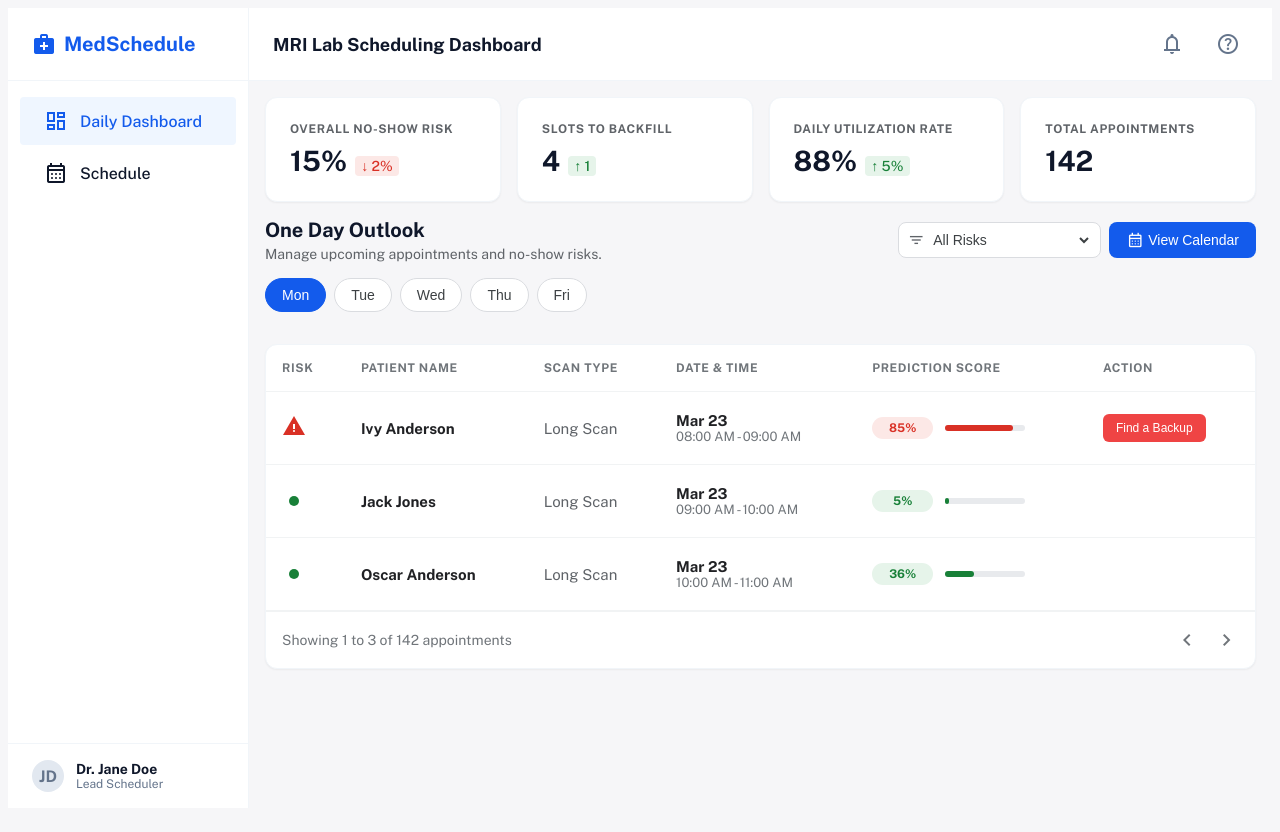
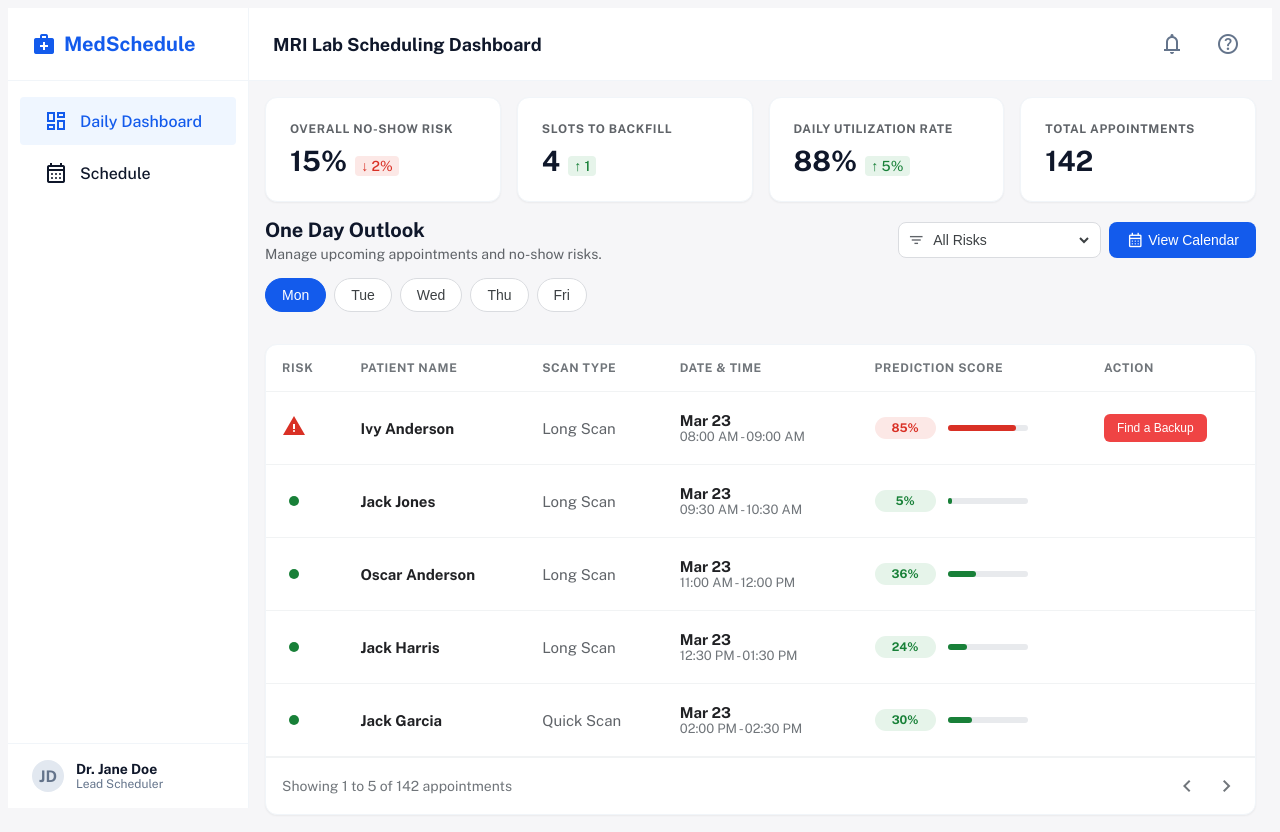
Before and after one commit to Kaanart/NoShowAgent, a React (Vite) app in the folder frontend/: page / in a window 1280 px wide. Shown: the top 832 px of the page. Built offline with nearby package versions, Linux system fonts and the light colour scheme.

Commit message:
fixing calendar

```diff
--- a/frontend/src/App.tsx
+++ b/frontend/src/App.tsx
@@ -41,7 +41,7 @@ function App() {
         "past_no_shows": 0,
         "risk_score": 0.37,
         "appointment_date": "2026-03-27",
-        "appointment_time": "08:30",
+        "appointment_time": "09:30",
         "scan_type": "Quick Scan",
         "duration": 30
     },
@@ -52,7 +52,7 @@ function App() {
         "past_no_shows": 0,
         "risk_score": 0.59,
         "appointment_date": "2026-03-27",
-        "appointment_time": "09:00",
+        "appointment_time": "11:00",
         "scan_type": "Quick Scan",
         "duration": 30
     },
@@ -74,7 +74,7 @@ function App() {
         "past_no_shows": 5,
         "risk_score": 0.1,
         "appointment_date": "2026-03-27",
-        "appointment_time": "09:30",
+        "appointment_time": "12:30",
         "scan_type": "Quick Scan",
         "duration": 30
     },
@@ -107,7 +107,7 @@ function App() {
         "past_no_shows": 2,
         "risk_score": 0.62,
         "appointment_date": "2026-03-27",
-        "appointment_time": "10:00",
+        "appointment_time": "14:00",
         "scan_type": "Long Scan",
         "duration": 60
     },
@@ -128,8 +128,8 @@ function App() {
         "age": 60,
         "past_no_shows": 0,
         "risk_score": 0.68,
-        "appointment_date": "2026-03-27",
-        "appointment_time": "11:00",
+        "appointment_date": "2026-03-25",
+        "appointment_time": "14:00",
         "scan_type": "Quick Scan",
         "duration": 30
     },
@@ -151,7 +151,7 @@ function App() {
         "past_no_shows": 0,
         "risk_score": 0.35,
         "appointment_date": "2026-03-26",
-        "appointment_time": "10:00",
+        "appointment_time": "11:00",
         "scan_type": "Quick Scan",
         "duration": 30
     },
@@ -162,7 +162,7 @@ function App() {
         "past_no_shows": 0,
         "risk_score": 0.62,
         "appointment_date": "2026-03-26",
-        "appointment_time": "10:30",
+        "appointment_time": "12:30",
         "scan_type": "Quick Scan",
         "duration": 30
     },
@@ -173,7 +173,7 @@ function App() {
         "past_no_shows": 2,
         "risk_score": 0.87,
         "appointment_date": "2026-03-25",
-        "appointment_time": "09:00",
+        "appointment_time": "09:30",
         "scan_type": "Quick Scan",
         "duration": 30
     },
@@ -184,7 +184,7 @@ function App() {
         "past_no_shows": 0,
         "risk_score": 0.11,
         "appointment_date": "2026-03-24",
-        "appointment_time": "08:30",
+        "appointment_time": "09:30",
         "scan_type": "Quick Scan",
         "duration": 30
     },
@@ -195,7 +195,7 @@ function App() {
         "past_no_shows": 0,
         "risk_score": 0.55,
         "appointment_date": "2026-03-24",
-        "appointment_time": "09:00",
+        "appointment_time": "11:00",
         "scan_type": "Long Scan",
         "duration": 60
     },
@@ -206,7 +206,7 @@ function App() {
         "past_no_shows": 0,
         "risk_score": 0.76,
         "appointment_date": "2026-03-25",
-        "appointment_time": "09:30",
+        "appointment_time": "11:00",
         "scan_type": "Long Scan",
         "duration": 60
     },
@@ -217,7 +217,7 @@ function App() {
         "past_no_shows": 0,
         "risk_score": 0.61,
         "appointment_date": "2026-03-25",
-        "appointment_time": "10:30",
+        "appointment_time": "12:30",
         "scan_type": "Long Scan",
         "duration": 60
     },
@@ -228,7 +228,7 @@ function App() {
         "past_no_shows": 0,
         "risk_score": 0.05,
         "appointment_date": "2026-03-23",
-        "appointment_time": "09:00",
+        "appointment_time": "09:30",
         "scan_type": "Long Scan",
         "duration": 60
     },
@@ -239,7 +239,7 @@ function App() {
         "past_no_shows": 0,
         "risk_score": 0.36,
         "appointment_date": "2026-03-23",
-        "appointment_time": "10:00",
+        "appointment_time": "11:00",
         "scan_type": "Long Scan",
         "duration": 60
     },
@@ -249,8 +249,8 @@ function App() {
         "age": 42,
         "past_no_shows": 0,
         "risk_score": 0.24,
-        "appointment_date": "2026-03-27",
-        "appointment_time": "11:30",
+        "appointment_date": "2026-03-23",
+        "appointment_time": "12:30",
         "scan_type": "Long Scan",
         "duration": 60
     },
@@ -261,7 +261,7 @@ function App() {
         "past_no_shows": 2,
         "risk_score": 0.77,
         "appointment_date": "2026-03-26",
-        "appointment_time": "11:00",
+        "appointment_time": "14:00",
         "scan_type": "Long Scan",
         "duration": 60
     },
@@ -272,7 +272,7 @@ function App() {
         "past_no_shows": 5,
         "risk_score": 0.57,
         "appointment_date": "2026-03-24",
-        "appointment_time": "10:00",
+        "appointment_time": "12:30",
         "scan_type": "Long Scan",
         "duration": 60
     },
@@ -282,8 +282,8 @@ function App() {
         "age": 27,
         "past_no_shows": 2,
         "risk_score": 0.3,
-        "appointment_date": "2026-03-27",
-        "appointment_time": "12:30",
+        "appointment_date": "2026-03-23",
+        "appointment_time": "14:00",
         "scan_type": "Quick Scan",
         "duration": 30
     },
@@ -293,8 +293,8 @@ function App() {
         "age": 67,
         "past_no_shows": 0,
         "risk_score": 0.07,
-        "appointment_date": "2026-03-27",
-        "appointment_time": "13:00",
+        "appointment_date": "2026-03-24",
+        "appointment_time": "14:00",
         "scan_type": "Quick Scan",
         "duration": 30
     }
```
